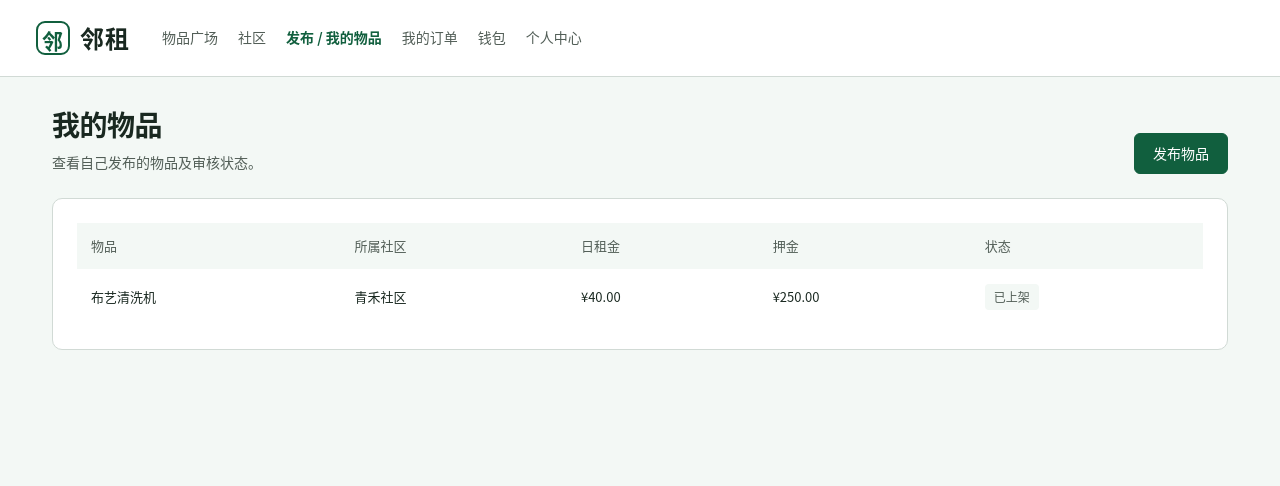
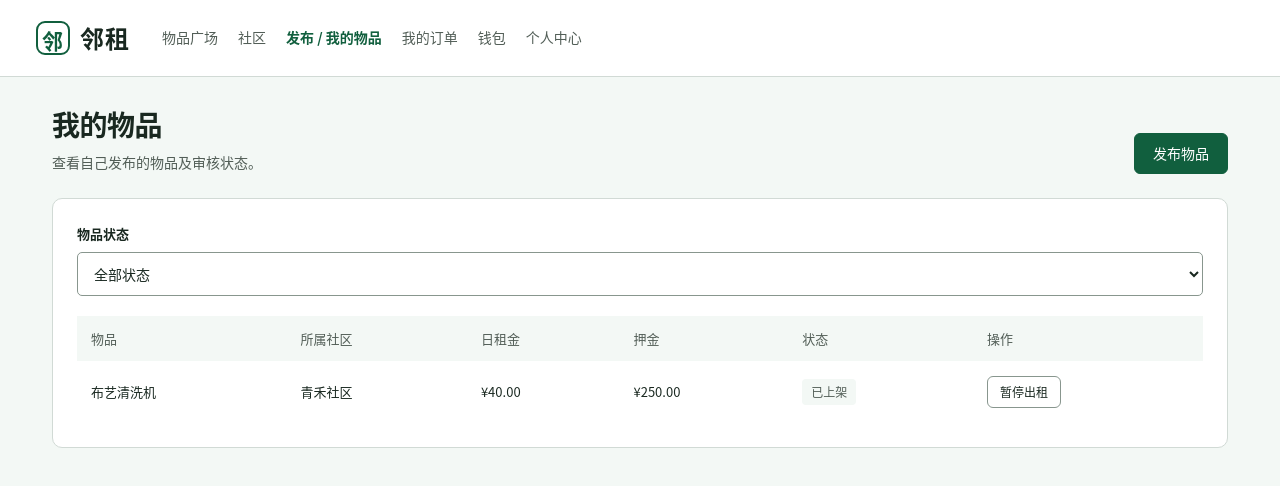
Before and after one commit to CanYouImag/community-tool-share, a Vue app in the folder frontend/: page /#/my-items in a window 1280 px wide. Shown: the top 486 px of the page. Built offline with nearby package versions, Linux system fonts and the light colour scheme.

Commit message:
feat(frontend): 状态筛选和暂停恢复出租

```diff
--- a/frontend/src/api/mock/index.js
+++ b/frontend/src/api/mock/index.js
@@ -28,14 +28,16 @@ const handlers = [
   {
     method: 'GET',
     pattern: /^\/v1\/items\/mine$/,
-    handler: () => {
+    handler: (params) => {
       const user = useUserStore();
 
       if (!user.isLoggedIn) {
         throw new Error('请先登录');
       }
 
-      const records = db.items.filter((item) => item.ownerId === user.id);
+      const records = db.items.filter(
+        (item) => item.ownerId === user.id && (!params.status || item.status === params.status),
+      );
 
       return {
         records,
@@ -157,6 +159,38 @@ const handlers = [
     },
   },
   {
+    method: 'PATCH',
+    pattern: /^\/v1\/items\/([^/]+)\/status$/,
+    handler: (params, matches) => {
+      const user = useUserStore();
+      const id = decodeURIComponent(matches[1]);
+      const item = db.items.find((item) => item.id === id);
+
+      if (!user.isCertified) {
+        throw new Error('请先完成实名认证');
+      }
+
+      if (!item || item.ownerId !== user.id) {
+        throw new Error('物品不存在或无权操作');
+      }
+
+      const currentStatus = item.status ?? 'AVAILABLE';
+      const nextStatus = params.status;
+
+      const canPause = currentStatus === 'AVAILABLE' && nextStatus === 'PAUSED';
+      const canResume = currentStatus === 'PAUSED' && nextStatus === 'AVAILABLE';
+
+      if (!canPause && !canResume) {
+        throw new Error('当前状态不允许此操作，请刷新后重试');
+      }
+
+      item.status = nextStatus;
+      item.updatedAt = new Date().toISOString();
+
+      return { id: item.id, status: item.status };
+    },
+  },
+  {
     method: 'POST',
     pattern: /^\/v1\/items\/([^/]+)\/favorite$/,
     handler: (_params, matches) => setMockFavorite(decodeURIComponent(matches[1]), true),
@@ -193,7 +227,10 @@ const handlers = [
       const cid = matches[1];
       const home = db.communityHome[cid] || { top: [], latest: [] };
       const community = db.communities.find((c) => c.id === cid);
-      const resolve = (ids) => ids.map((id) => db.items.find((i) => i.id === id)).filter(Boolean);
+      const resolve = (ids) =>
+        ids
+          .map((id) => db.items.find((item) => item.id === id))
+          .filter((item) => item && (item.status ?? 'AVAILABLE') === 'AVAILABLE');
       return { ...community, top: resolve(home.top), latest: resolve(home.latest) };
     },
   },
--- a/frontend/src/api/modules/item.js
+++ b/frontend/src/api/modules/item.js
@@ -9,6 +9,9 @@ export const favoriteItem = (id) => http.post(`/v1/items/${encodeURIComponent(id
 // 取消收藏
 export const unfavoriteItem = (id) => http.delete(`/v1/items/${encodeURIComponent(id)}/favorite`);
 
-export const getMyItems = () => http.get('/v1/items/mine');
+export const getMyItems = (params = {}) => http.get('/v1/items/mine', { params });
 
 export const createItem = (data) => http.post('/v1/items', data);
+
+export const updateItemStatus = (id, status) =>
+  http.patch(`/v1/items/${encodeURIComponent(id)}/status`, { status });
--- a/frontend/src/views/items/MyItemsView.vue
+++ b/frontend/src/views/items/MyItemsView.vue
@@ -1,5 +1,5 @@
 <script setup>
-import { getMyItems } from '@/api/modules/item';
+import { getMyItems, updateItemStatus } from '@/api/modules/item';
 import EmptyState from '@/components/EmptyState.vue';
 import StatusBadge from '@/components/StatusBadge.vue';
 import { ITEM_STATUS } from '@/utils/constants';
@@ -9,13 +9,36 @@ import { onMounted, ref } from 'vue';
 const items = ref([]);
 const loading = ref(true);
 const error = ref('');
+const selectedStatus = ref('');
+const savingId = ref('');
+const actionError = ref('');
+
+async function changeStatus(item) {
+  if (savingId.value || loading.value) return;
+
+  const nextStatus = item.status === 'AVAILABLE' ? 'PAUSED' : 'AVAILABLE';
+
+  savingId.value = item.id;
+  actionError.value = '';
+
+  try {
+    await updateItemStatus(item.id, nextStatus);
+    await loadMyItems();
+  } catch (err) {
+    actionError.value = err.message || '操作失败，请重试';
+  } finally {
+    savingId.value = '';
+  }
+}
 
 async function loadMyItems() {
   loading.value = true;
   error.value = '';
 
   try {
-    const data = await getMyItems();
+    const data = await getMyItems({
+      status: selectedStatus.value,
+    });
     items.value = data.records;
   } catch (err) {
     error.value = err.message || '我的物品加载失败，请重试';
@@ -38,6 +61,26 @@ onMounted(loadMyItems);
     </header>
 
     <section class="panel">
+      <div class="filters">
+        <label class="field">
+          <span>物品状态</span>
+          <select
+            v-model="selectedStatus"
+            :disabled="loading || Boolean(savingId)"
+            @change="
+              actionError = '';
+              loadMyItems();
+            "
+          >
+            <option value="">全部状态</option>
+            <option v-for="(state, value) in ITEM_STATUS" :key="value" :value="value">
+              {{ state.label }}
+            </option>
+          </select>
+        </label>
+      </div>
+
+      <p v-if="actionError" role="alert">{{ actionError }}</p>
       <p v-if="loading" role="status">正在加载我的物品…</p>
 
       <div v-else-if="error" role="alert">
@@ -45,7 +88,10 @@ onMounted(loadMyItems);
         <button class="btn" type="button" @click="loadMyItems">重新加载</button>
       </div>
 
-      <EmptyState v-else-if="items.length === 0" text="你还没有发布物品" />
+      <EmptyState
+        v-else-if="items.length === 0"
+        :text="selectedStatus ? '没有符合该状态的物品' : '你还没有发布物品'"
+      />
 
       <div v-else class="table-wrap">
         <table>
@@ -56,6 +102,7 @@ onMounted(loadMyItems);
               <th scope="col">日租金</th>
               <th scope="col">押金</th>
               <th scope="col">状态</th>
+              <th scope="col">操作</th>
             </tr>
           </thead>
           <tbody>
@@ -70,6 +117,24 @@ onMounted(loadMyItems);
                   :cls="ITEM_STATUS[item.status]?.cls || 'neutral'"
                 />
               </td>
+              <td>
+                <button
+                  v-if="['AVAILABLE', 'PAUSED'].includes(item.status)"
+                  class="btn small"
+                  type="button"
+                  :disabled="Boolean(savingId)"
+                  @click="changeStatus(item)"
+                >
+                  {{
+                    savingId === item.id
+                      ? '处理中…'
+                      : item.status === 'AVAILABLE'
+                        ? '暂停出租'
+                        : '恢复出租'
+                  }}
+                </button>
+                <span v-else class="muted">—</span>
+              </td>
             </tr>
           </tbody>
         </table>
```
